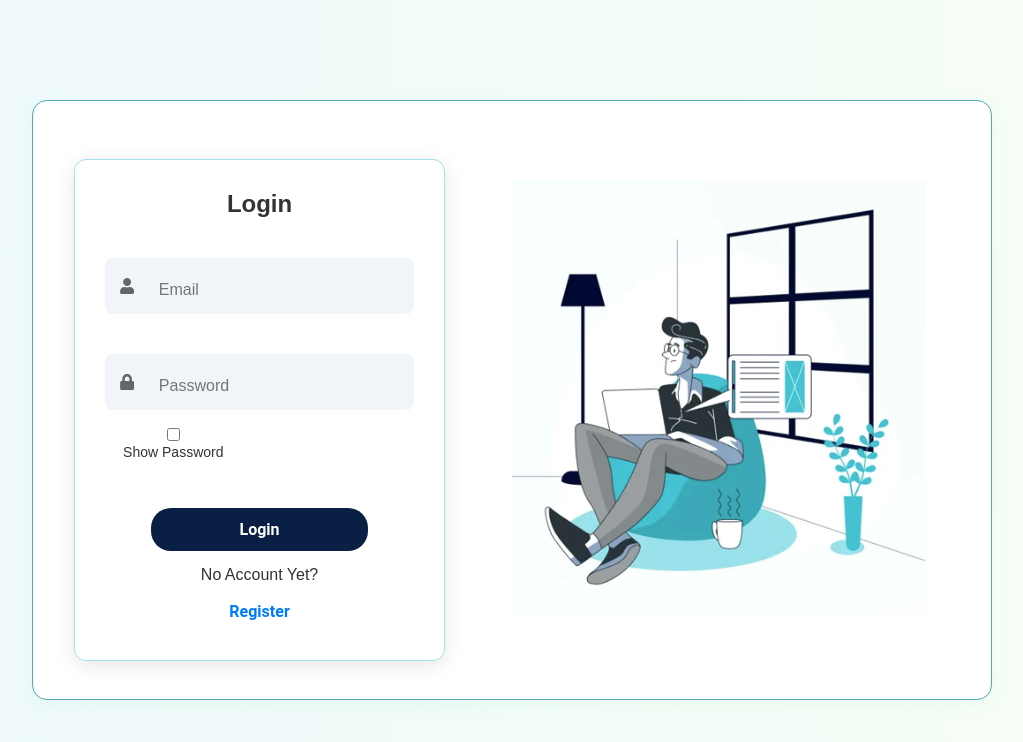
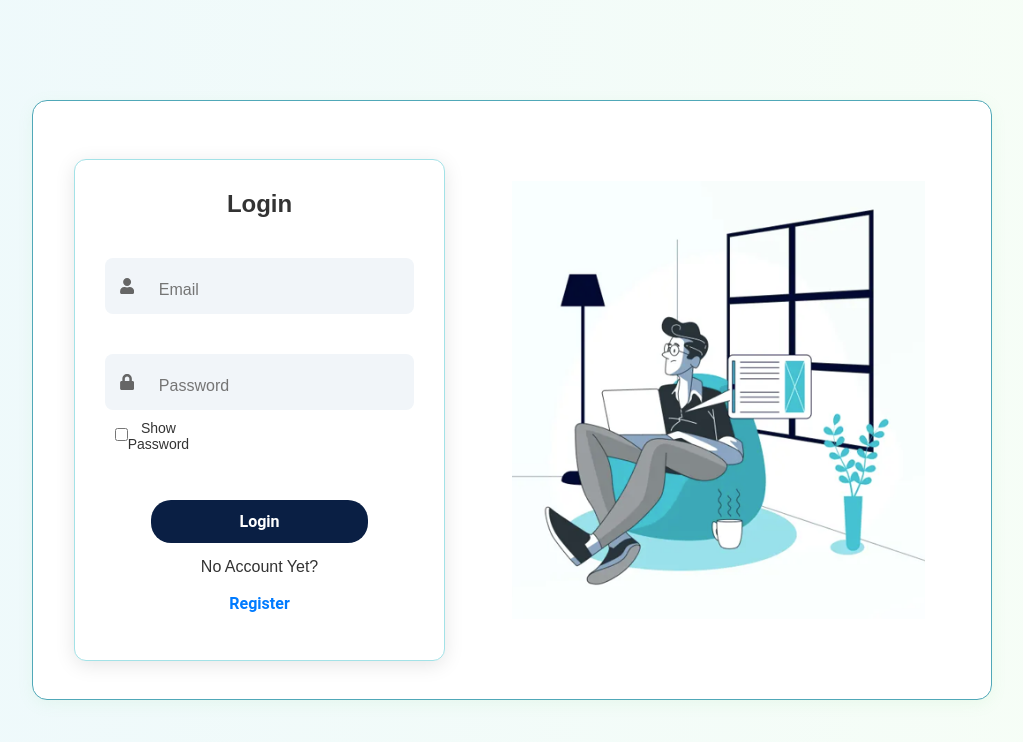
Before and after one commit to svineethk/Expense_Voyage, a React (Create React App) app in the folder frontend/: page /login in a window 1280 px wide. Shown: the top 742 px of the page, without its empty margins (128-1151 px from the left). Built offline with nearby package versions, Linux system fonts and the light colour scheme.

Commit message:
Moving to the Final Stage

```diff
--- a/frontend/src/Components/EditApprovedRequest/index.css
+++ b/frontend/src/Components/EditApprovedRequest/index.css
@@ -6,10 +6,12 @@ body {
   }
 
   .container {
+    min-height: 100vh;
+    height: auto;
     max-width: 100%;
     margin: 0 auto;
     padding: 20px;
-    background-color: aqua;
+    background-color: darkgray;
     display: flex;
     flex-direction: column;
     justify-content: center;
--- a/frontend/src/Components/Employee/index.css
+++ b/frontend/src/Components/Employee/index.css
@@ -70,7 +70,7 @@ button {
 
 .request-button{
     height: 40px;
-    width: 170px;
+    width: auto;
     border-radius: 10px;
     background-color:#3498DB;
     color: #ffffff;
--- a/frontend/src/Components/Employee/index.js
+++ b/frontend/src/Components/Employee/index.js
@@ -164,7 +164,7 @@ class Employee extends Component {
       return <Navigate to="/login" />;
     }
 
-    if (redirectToEdit && selectedTrip) {
+    if (redirectToEdit) {
         return <Navigate to={`/edit-approved-request/${selectedTrip.trip_id}`} state={{ currentEmployee, selectedTrip }} />;
       }
 
@@ -235,7 +235,7 @@ class Employee extends Component {
                             <td>{this.convertDateFormat(trip.end_date)}</td>
                             <td>₹50,000</td>
                             <td>
-                                <button className="delete-button" onClick={this.onClickEditApprovedRequest(trip.trip_id)}><FaEdit /></button>
+                                <button className="delete-button" onClick={() => this.onClickEditApprovedRequest(trip.trip_id)}><FaEdit /></button>
                             </td>
                             </tr>
                         ))}
--- a/frontend/src/Components/Login/index.css
+++ b/frontend/src/Components/Login/index.css
@@ -83,12 +83,19 @@
 
 
 .options-container {
+    width: 20%;
     display: flex;
-    justify-content: space-between;
+    flex-direction: row;
+    justify-content: flex-start;
+    align-items: flex-start;
     font-size: 14px;
     margin-top: 10px;
     margin-left: 10px;
     margin-bottom: 40px;
+}
+
+.password{
+    width: 200px;
 }
 
 
--- a/frontend/src/Components/Login/index.js
+++ b/frontend/src/Components/Login/index.js
@@ -81,9 +81,8 @@ class Login extends Component {
             value={password}  onChange={this.onChangePassword}/>
         </div>
         <div className="options-container">
-          <label>
-            <input type="checkbox"  onChange={this.showPassword}/> Show Password
-          </label>
+            <input type="checkbox"  onChange={this.showPassword}/>
+            <p className="password">Show Password</p>
         </div>
         <button type="submit" className="login-btn">Login</button>
         <p className="register-text">
```
Also changed, not shown: 1 other file (tests, documents, lock files or other folders).
